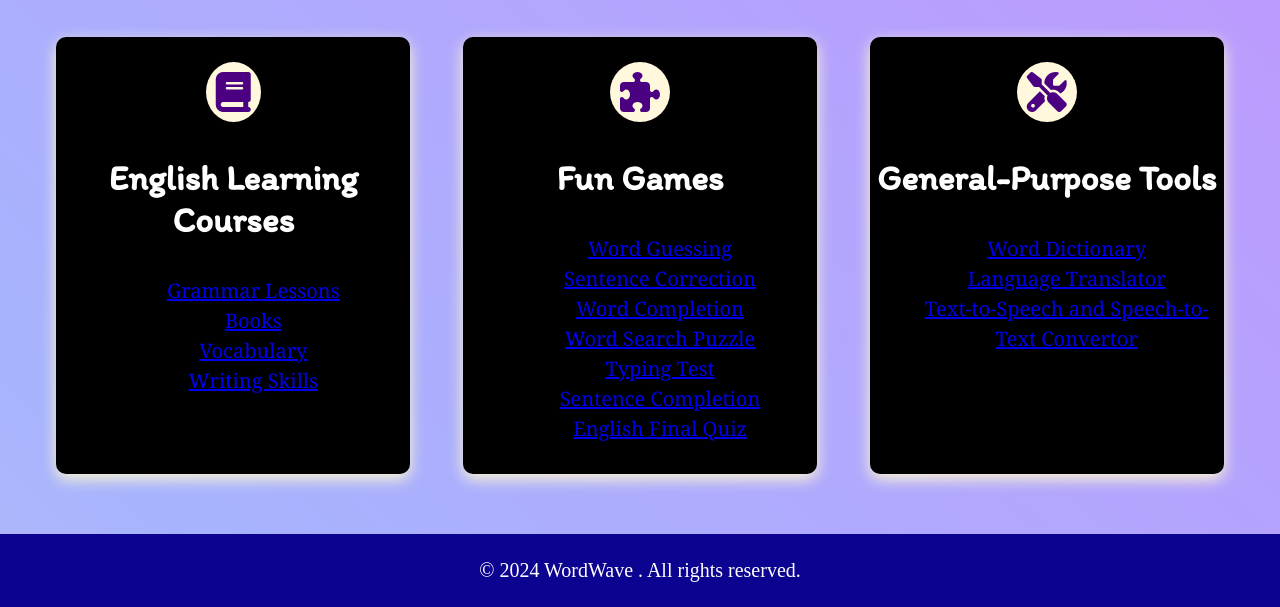
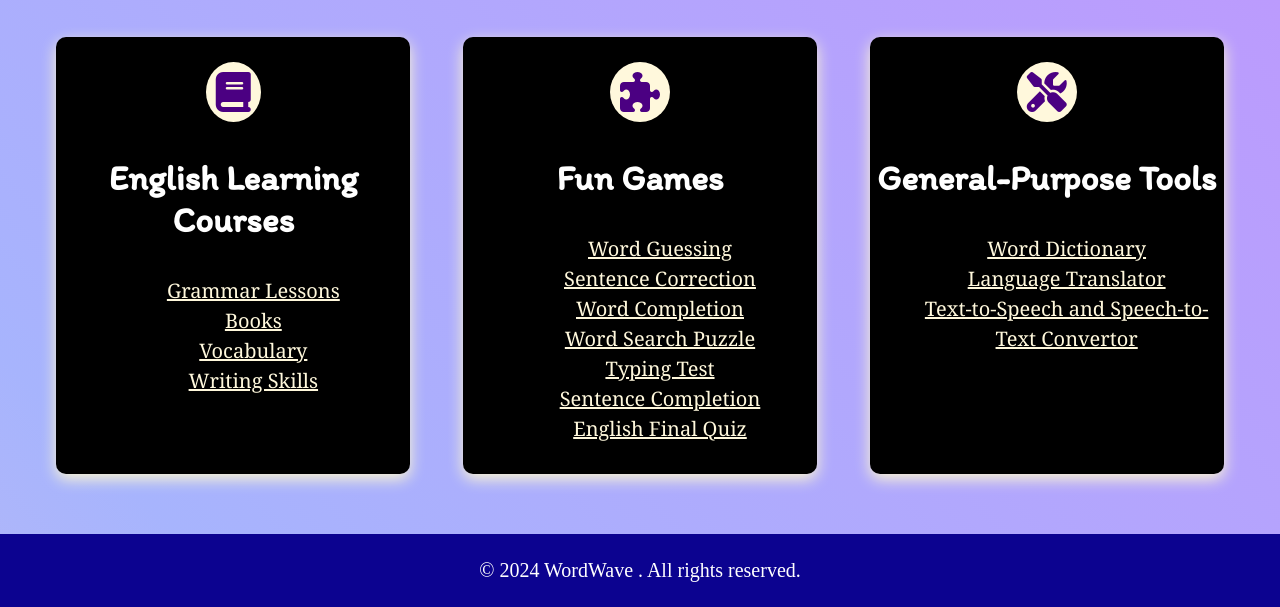
Before and after one commit to purvacode-80/WordWave, a PHP site: page / in a window 1280 px wide. Shown: the part 811-1418 px from the top of the page. Run offline with PHP 8.4, Linux system fonts and the light colour scheme; some libraries are stand-ins or nearby versions; some web fonts are replaced.

Commit message:
Update homepage.css

```diff
--- a/homepage.css
+++ b/homepage.css
@@ -347,6 +347,10 @@ i {
     /* text-decoration: underline; */
 }
 
+.modules a {
+    color : cornsilk;
+}
+
 .course:hover {
     transform: translateY(-10px);
 }
```
